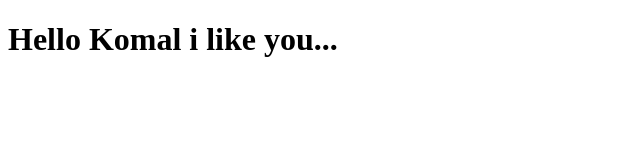
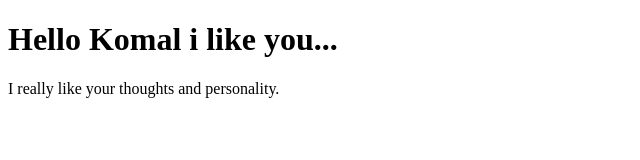
Before and after one commit to komalch12/Demo, a plain HTML site: page index.html in a window 1280 px wide. Shown: the whole page, without its empty margins (0-640 px from the left). Drawn offline with Linux system fonts and the light colour scheme.

Commit message:
update code

```diff
--- a/index.html
+++ b/index.html
@@ -7,5 +7,6 @@
 </head>
 <body>
     <h1>Hello Komal i like you...</h1>
+    <p>I really like your thoughts and personality.</p>
 </body>
 </html>
```
